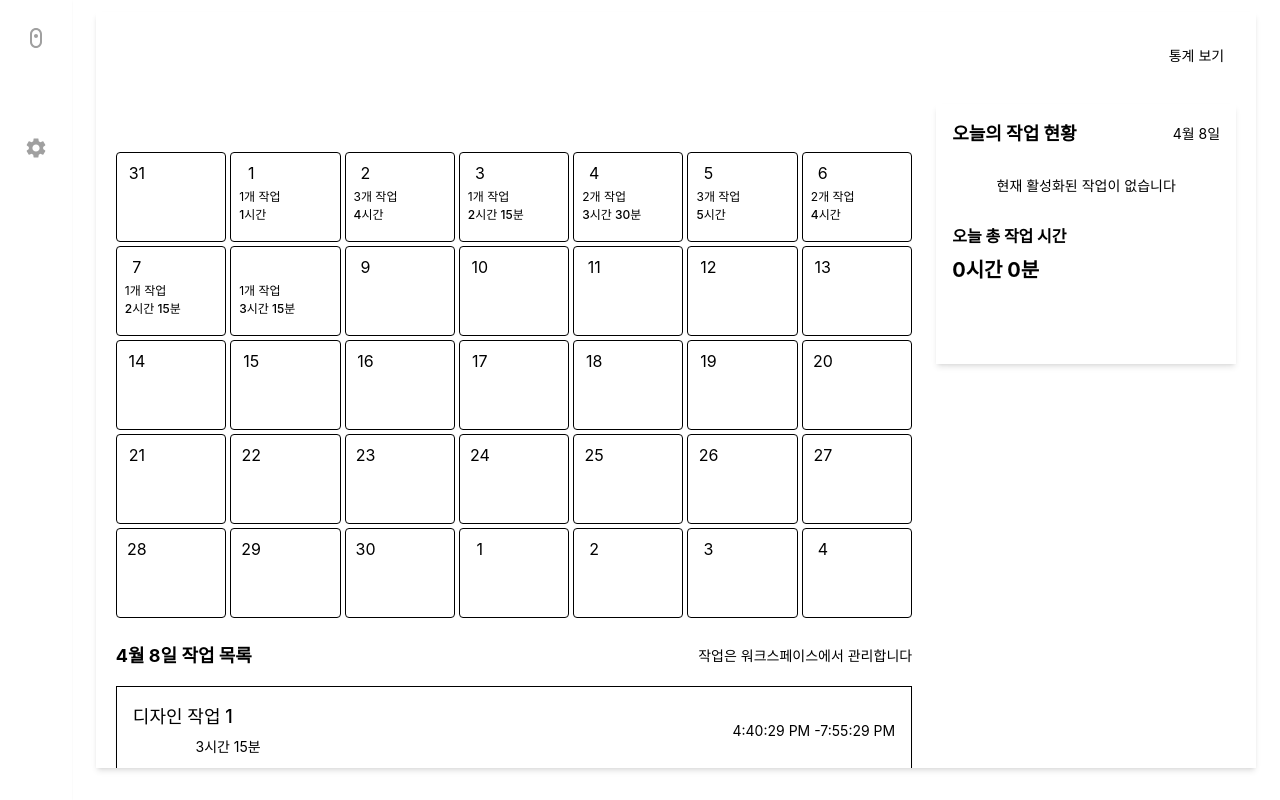
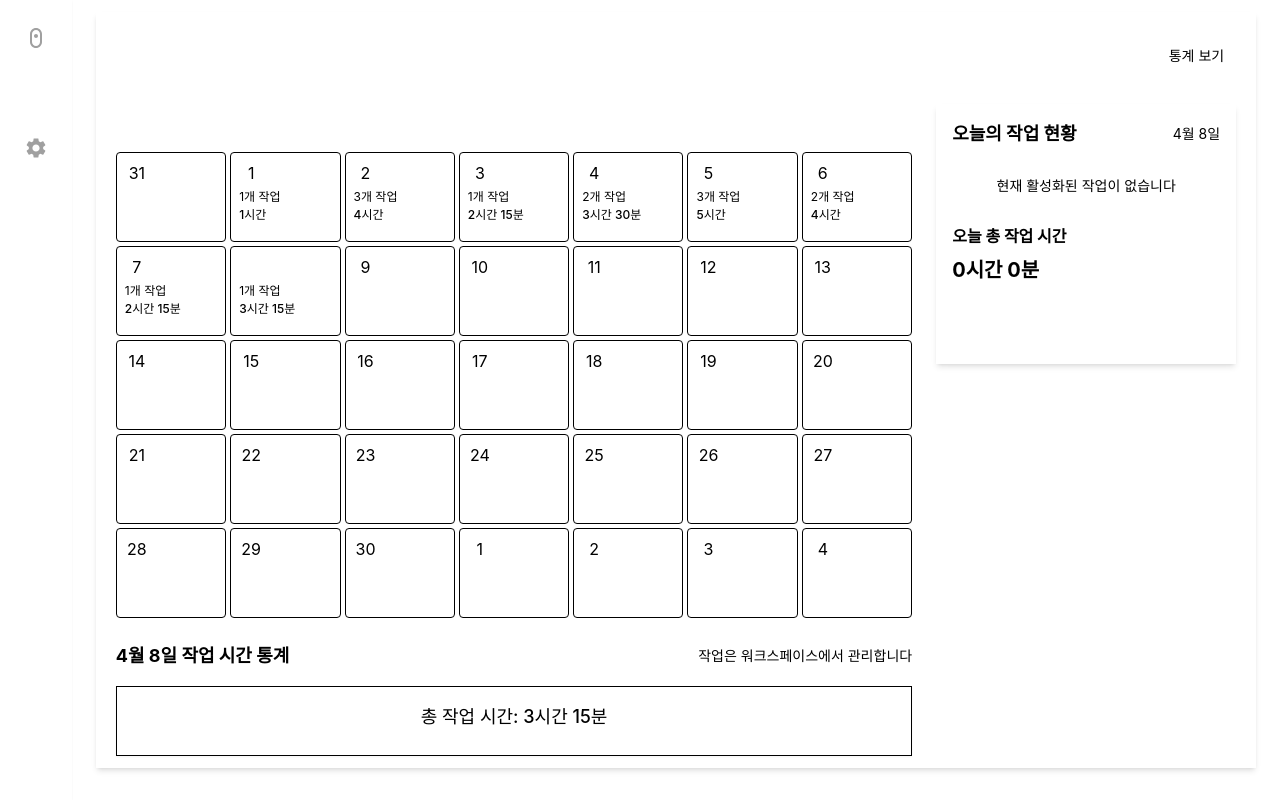
Before and after one commit to ChisaeHwang/dambi-frontend, a React (Create React App) app: page / in a window 1280 px wide. Built offline with nearby package versions, Linux system fonts and the light colour scheme.

Commit message:
refact: 캘린더 가시성 올리기

```diff
--- a/src/features/calendar/components/Calendar.tsx
+++ b/src/features/calendar/components/Calendar.tsx
@@ -74,7 +74,7 @@ const Calendar: React.FC = () => {
                       month: "long",
                       day: "numeric",
                     })}{" "}
-                    작업 목록
+                    작업 시간 통계
                   </h3>
                   <div className="text-sm text-[var(--text-muted)]">
                     작업은 워크스페이스에서 관리합니다
--- a/src/features/calendar/components/SessionsList.tsx
+++ b/src/features/calendar/components/SessionsList.tsx
@@ -11,6 +11,7 @@ interface SessionsListProps {
 
 /**
  * 특정 날짜의 작업 세션 목록 컴포넌트
+ * - 작업 목록 대신 카테고리별 작업 시간 통계를 표시하도록 변경
  */
 const SessionsList: React.FC<SessionsListProps> = ({
   selectedDate,
@@ -26,59 +27,73 @@ const SessionsList: React.FC<SessionsListProps> = ({
     );
   }
 
-  // 시작 시간 기준으로 정렬
-  const sortedSessions = [...sessions].sort(
-    (a, b) => new Date(a.startTime).getTime() - new Date(b.startTime).getTime()
+  // 카테고리별 작업 시간 집계
+  const categoryStats: Record<string, number> = {};
+  let totalTime = 0;
+
+  // 세션을 돌면서 카테고리별 작업 시간 누적
+  sessions.forEach((session) => {
+    const category = session.taskType;
+    if (!categoryStats[category]) {
+      categoryStats[category] = 0;
+    }
+    categoryStats[category] += session.duration;
+    totalTime += session.duration;
+  });
+
+  // 카테고리 항목을 작업 시간이 긴 순서대로 정렬
+  const sortedCategories = Object.entries(categoryStats).sort(
+    ([, timeA], [, timeB]) => timeB - timeA
   );
 
   return (
     <div className="space-y-3">
-      {sortedSessions.map((session) => (
-        <div
-          key={session.id}
-          className="p-4 bg-[var(--bg-secondary)] rounded-lg shadow-sm border border-[var(--border-subtle)]"
-        >
-          <div className="flex flex-col sm:flex-row sm:justify-between sm:items-center">
-            <div>
-              <h4 className="text-lg font-medium">{session.title}</h4>
-              <div className="flex items-center mt-1 gap-2 flex-wrap">
-                <span className="text-sm px-2 py-0.5 rounded bg-[var(--primary-color)] text-white">
-                  {session.taskType}
-                </span>
-                <span className="text-sm text-[var(--text-muted)]">
-                  {formatWorkTime(session.duration)}
-                </span>
-                {session.isRecording && session.isActive && (
-                  <span className="text-sm px-2 py-0.5 rounded bg-red-500 text-white flex items-center">
-                    <span className="w-1.5 h-1.5 rounded-full bg-white mr-1 animate-pulse"></span>
-                    녹화
+      {/* 총 작업 시간 요약 */}
+      <div className="p-4 bg-[var(--bg-secondary)] rounded-lg shadow-sm border border-[var(--border-subtle)]">
+        <div className="text-lg font-medium text-center mb-2">
+          총 작업 시간: {formatWorkTime(totalTime)}
+        </div>
+      </div>
+
+      {/* 카테고리별 작업 시간 */}
+      <div className="p-4 bg-[var(--bg-secondary)] rounded-lg shadow-sm border border-[var(--border-subtle)]">
+        <h4 className="text-lg font-medium mb-3">카테고리별 작업 시간</h4>
+
+        <div className="space-y-4">
+          {sortedCategories.map(([category, duration]) => {
+            const percentage = Math.round((duration / totalTime) * 100);
+
+            // 카테고리별 색상 지정
+            const barColor =
+              category === "개발"
+                ? "bg-[var(--primary-color)]"
+                : category === "디자인"
+                ? "bg-[var(--status-green)]"
+                : category === "미팅"
+                ? "bg-[var(--status-yellow)]"
+                : category === "문서"
+                ? "bg-[var(--text-link)]"
+                : "bg-[var(--bg-accent)]";
+
+            return (
+              <div key={category} className="w-full">
+                <div className="flex justify-between mb-1">
+                  <span className="font-medium">{category}</span>
+                  <span className="text-[var(--text-muted)]">
+                    {formatWorkTime(duration)} ({percentage}%)
                   </span>
-                )}
+                </div>
+                <div className="h-2.5 w-full bg-[var(--bg-hover)] rounded-full">
+                  <div
+                    className={`h-full rounded-full ${barColor}`}
+                    style={{ width: `${percentage}%` }}
+                  ></div>
+                </div>
               </div>
-            </div>
-
-            <div className="mt-3 sm:mt-0 text-sm text-[var(--text-muted)]">
-              {new Date(session.startTime).toLocaleTimeString()} -
-              {session.endTime
-                ? new Date(session.endTime).toLocaleTimeString()
-                : "진행 중"}
-            </div>
-          </div>
-
-          {session.tags && session.tags.length > 0 && (
-            <div className="mt-3 flex gap-1 flex-wrap">
-              {session.tags.map((tag, index) => (
-                <span
-                  key={index}
-                  className="text-xs px-1.5 py-0.5 rounded-full bg-[var(--bg-hover)]"
-                >
-                  #{tag}
-                </span>
-              ))}
-            </div>
-          )}
+            );
+          })}
         </div>
-      ))}
+      </div>
     </div>
   );
 };
```
